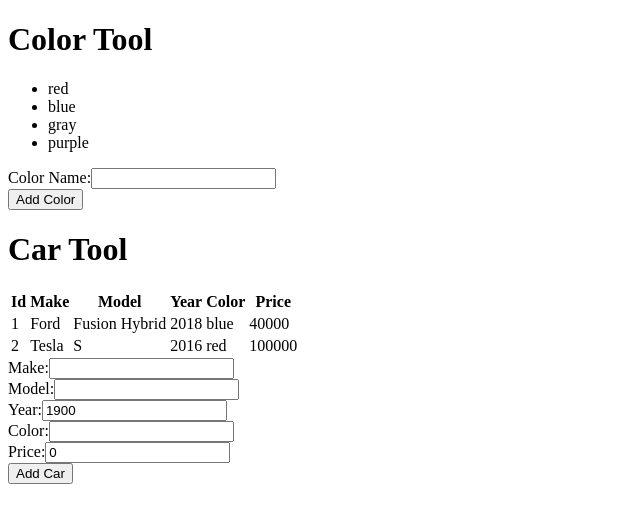
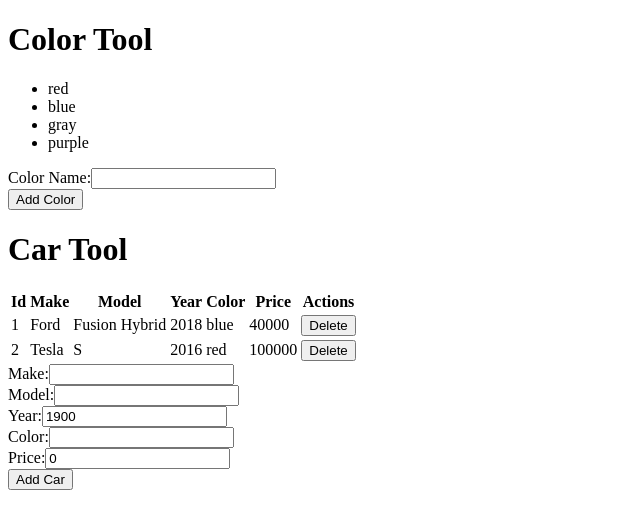
Before and after one commit to t4d-classes/angular_01062020, an Angular app in the folder demo-app/: page / in a window 1280 px wide. Shown: the top 528 px of the page, without its empty margins (0-640 px from the left). Built offline with nearby package versions, Linux system fonts and the light colour scheme.

Commit message:
add code demos

```diff
--- a/demo-app/src/app/car-tool/components/car-home/car-home.component.html
+++ b/demo-app/src/app/car-tool/components/car-home/car-home.component.html
@@ -1,6 +1,13 @@
-<app-tool-header [headerText]="headerText"></app-tool-header>
+<app-tool-header
+  [headerText]="headerText">
+</app-tool-header>
 
-<app-car-table [cars]="cars"></app-car-table>
+<app-car-table
+  [cars]="cars"
+  (deleteCar)="doDeleteCar($event)">
+</app-car-table>
 
-<app-car-form buttonText="Add Car"
-  (submitCar)="addCar($event)"></app-car-form>
+<app-car-form
+  buttonText="Add Car"
+  (submitCar)="doAddCar($event)">
+</app-car-form>
--- a/demo-app/src/app/car-tool/components/car-home/car-home.component.ts
+++ b/demo-app/src/app/car-tool/components/car-home/car-home.component.ts
@@ -21,7 +21,7 @@ export class CarHomeComponent implements OnInit {
   ngOnInit() {
   }
 
-  addCar(car: Car) {
+  doAddCar(car: Car) {
 
     this.cars = this.cars.concat({
       ...car,
@@ -30,4 +30,8 @@ export class CarHomeComponent implements OnInit {
 
   }
 
+  doDeleteCar(carId: number) {
+    this.cars = this.cars.filter(c => c.id !== carId);
+  }
+
 }
--- a/demo-app/src/app/car-tool/components/car-table/car-table.component.html
+++ b/demo-app/src/app/car-tool/components/car-table/car-table.component.html
@@ -7,6 +7,7 @@
       <th>Year</th>
       <th>Color</th>
       <th>Price</th>
+      <th>Actions</th>
     </tr>
   </thead>
   <tbody>
@@ -17,6 +18,9 @@
       <td>{{car.year}}</td>
       <td>{{car.color}}</td>
       <td>{{car.price}}</td>
+      <td>
+        <button (click)="doDeleteCar(car.id)">Delete</button>
+      </td>
     </tr>
   </tbody>
 </table>
--- a/demo-app/src/app/car-tool/components/car-table/car-table.component.ts
+++ b/demo-app/src/app/car-tool/components/car-table/car-table.component.ts
@@ -1,4 +1,4 @@
-import { Component, OnInit, Input } from '@angular/core';
+import { Component, OnInit, Input, Output, EventEmitter } from '@angular/core';
 
 import { Car } from '../../models/car';
 
@@ -12,9 +12,16 @@ export class CarTableComponent implements OnInit {
   @Input()
   cars: Car[] = [];
 
+  @Output()
+  deleteCar = new EventEmitter<number>();
+
   constructor() { }
 
   ngOnInit() {
   }
 
+  doDeleteCar(carId: number) {
+    this.deleteCar.emit(carId);
+  }
+
 }
```
Also changed, not shown: demo-app/exercises/exercise-6.txt (added).
